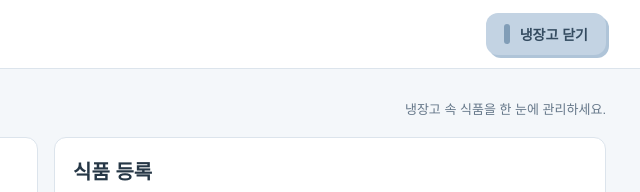
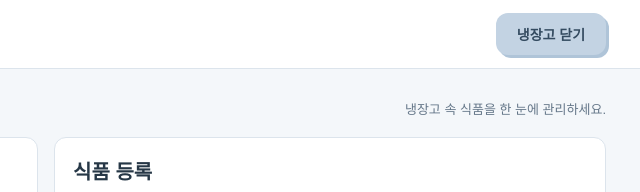
Before and after one commit to Jueun-Ha/my_fridge5, a plain HTML site: page main.html in a window 1280 px wide. Shown: the top 192 px of the page, 509-1149 px from the left. Drawn offline with Linux system fonts and the light colour scheme.

Commit message:
Update style.css

```diff
--- a/style.css
+++ b/style.css
@@ -26,15 +26,6 @@ a { color: inherit; text-decoration: none; }
 }
 .header-link:hover {
   background: #AFC4D8;
-}
-.header-link::before {
-  content: "";
-  display: inline-block;
-  width: 6px;
-  height: 20px;
-  margin-right: 10px;
-  border-radius: 999px;
-  background: #819DB7;
 }
 
 .home-main { padding-top: 70px; padding-bottom: 60px; }
```
